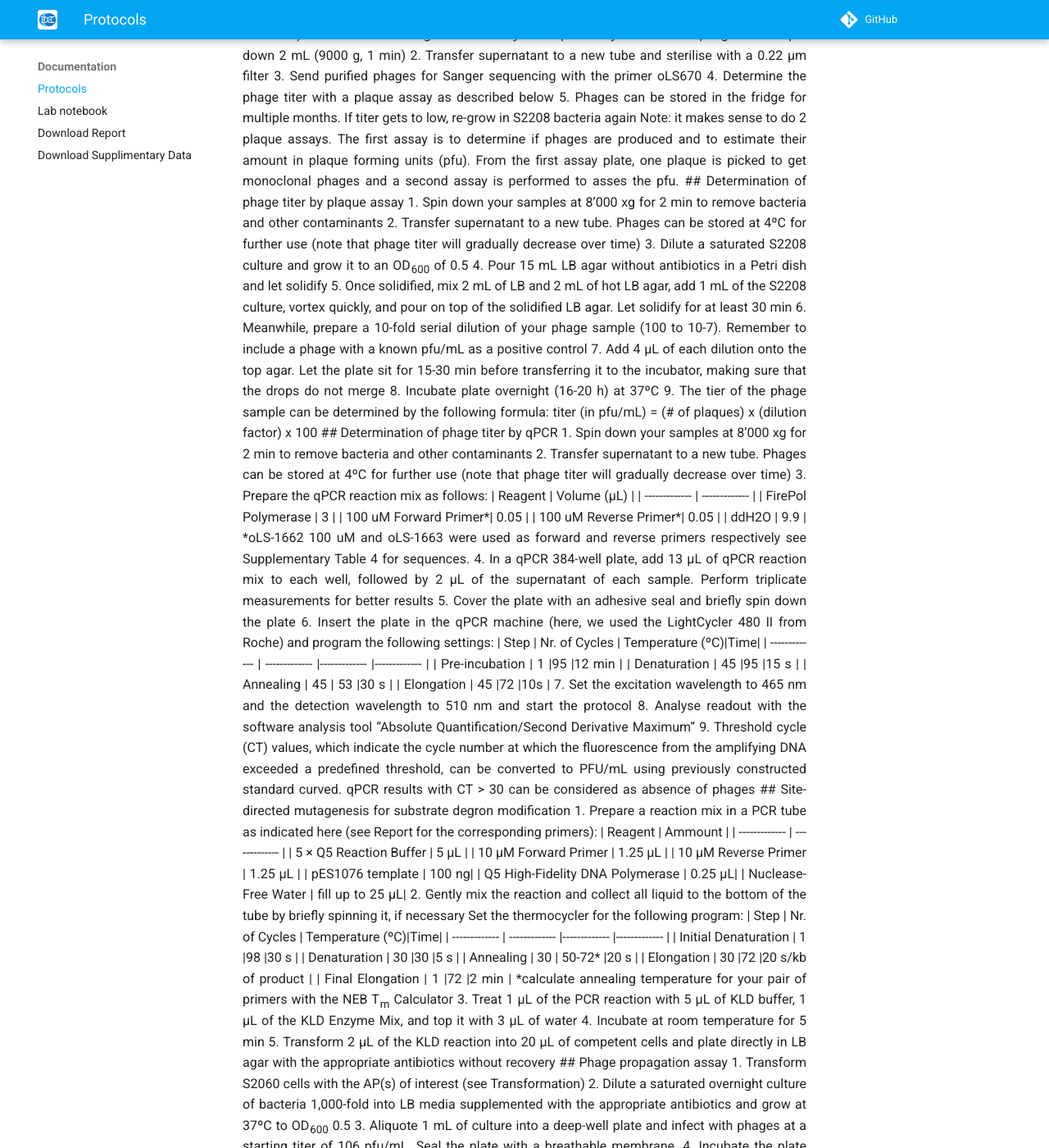
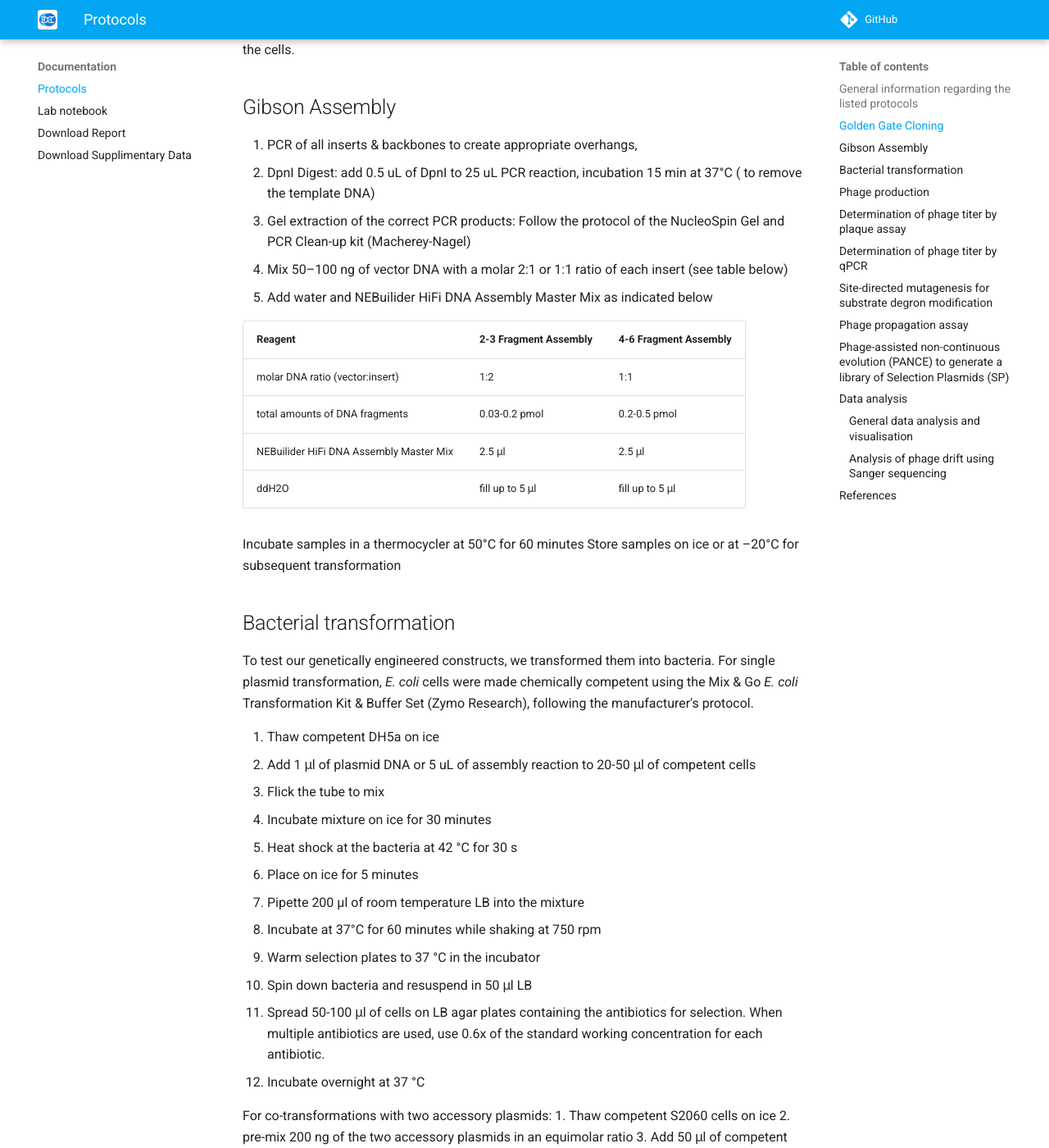
Before and after one commit to mibohl/2024_Evolution_Suisse, an MkDocs documentation site: the page built from docs/documentation/protocols.md, in a window 1280 px wide and 1400 px high, scrolled down 1811 px. Shown: the whole window at 82% size. Built offline with MkDocs 1.6.1 and Material for MkDocs 9.7.7, drawn with Linux system fonts in a browser that asks for light colours; comment, search, counter and statistics services are not loaded; some of the changed text lies outside the part shown.

Commit message:
Update protocols.md

```diff
--- a/docs/documentation/protocols.md
+++ b/docs/documentation/protocols.md
@@ -1,5 +1,3 @@
-<p align="justify">
-
 # Protocols
 
 ## General information regarding the listed protocols
@@ -246,5 +244,3 @@ Data were analysed and visualised using R Statistical Software v4.4.1[^2]. Sange
 [^1]: Moore SJ, Lai H-E, Kelwick RJR, Chee SM, Bell DJ, Polizzi KM, et al. EcoFlex: A multifunctional MoClo kit for E. coli synthetic biology. ACS Synth Biol. 2016;5: 1059–1069. doi:10.1021/acssynbio.6b00031
 [^2]: Komelj J. R Core team: A Language and Environment for Statistical Computing. R Foundation for Statistical Computing, Vienna. In: Scientific Research [Internet]. 2023 [cited 1 Oct 2024]. Available: https://www.scirp.org/reference/referencespapers?referenceid=3582659
 [^3]: Hill JT, Demarest BL, Bisgrove BW, Su Y-C, Smith M, Yost HJ. Poly peak parser: Method and software for identification of unknown indels using sanger sequencing of polymerase chain reaction products. Dev Dyn. 2014;243: 1632–1636. doi:10.1002/dvdy.24183
-
-</p>
```
